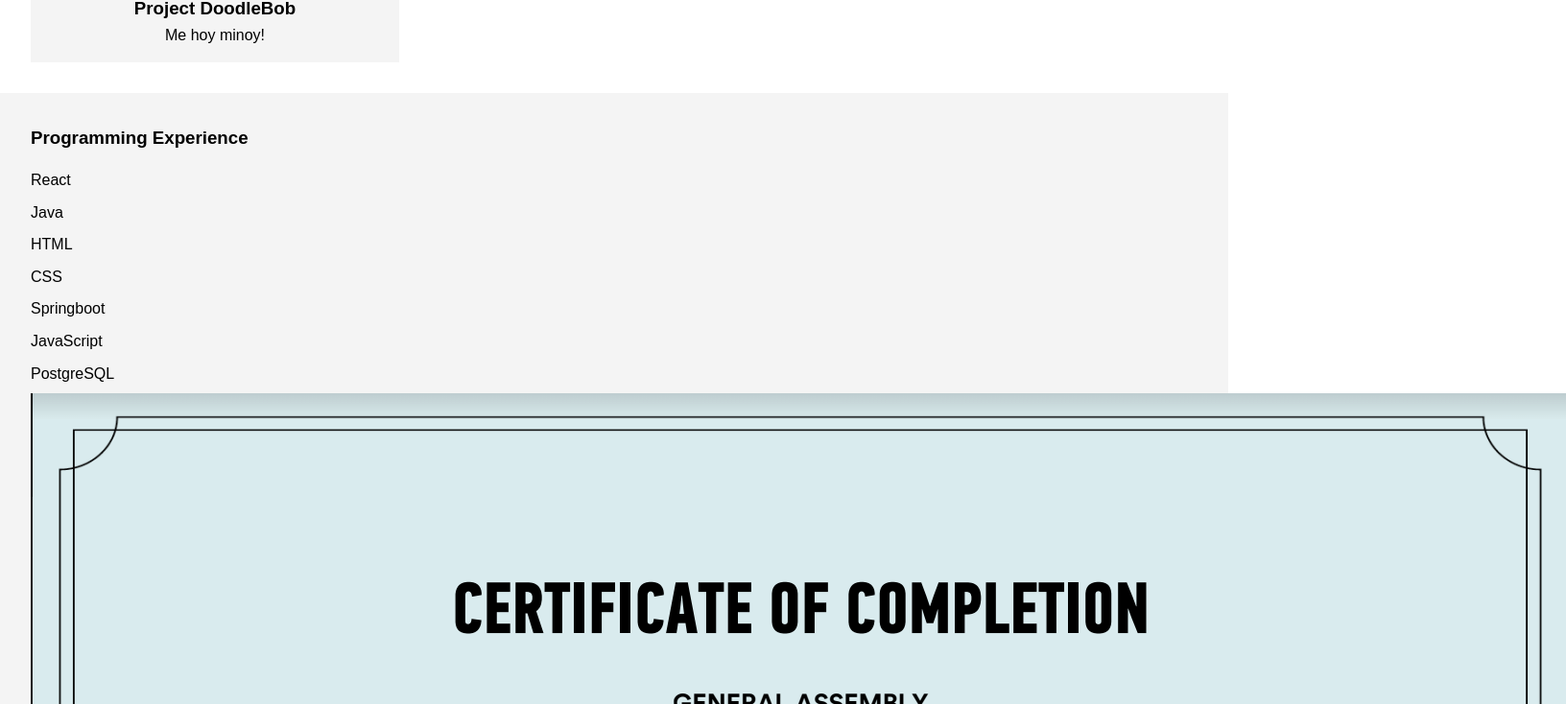
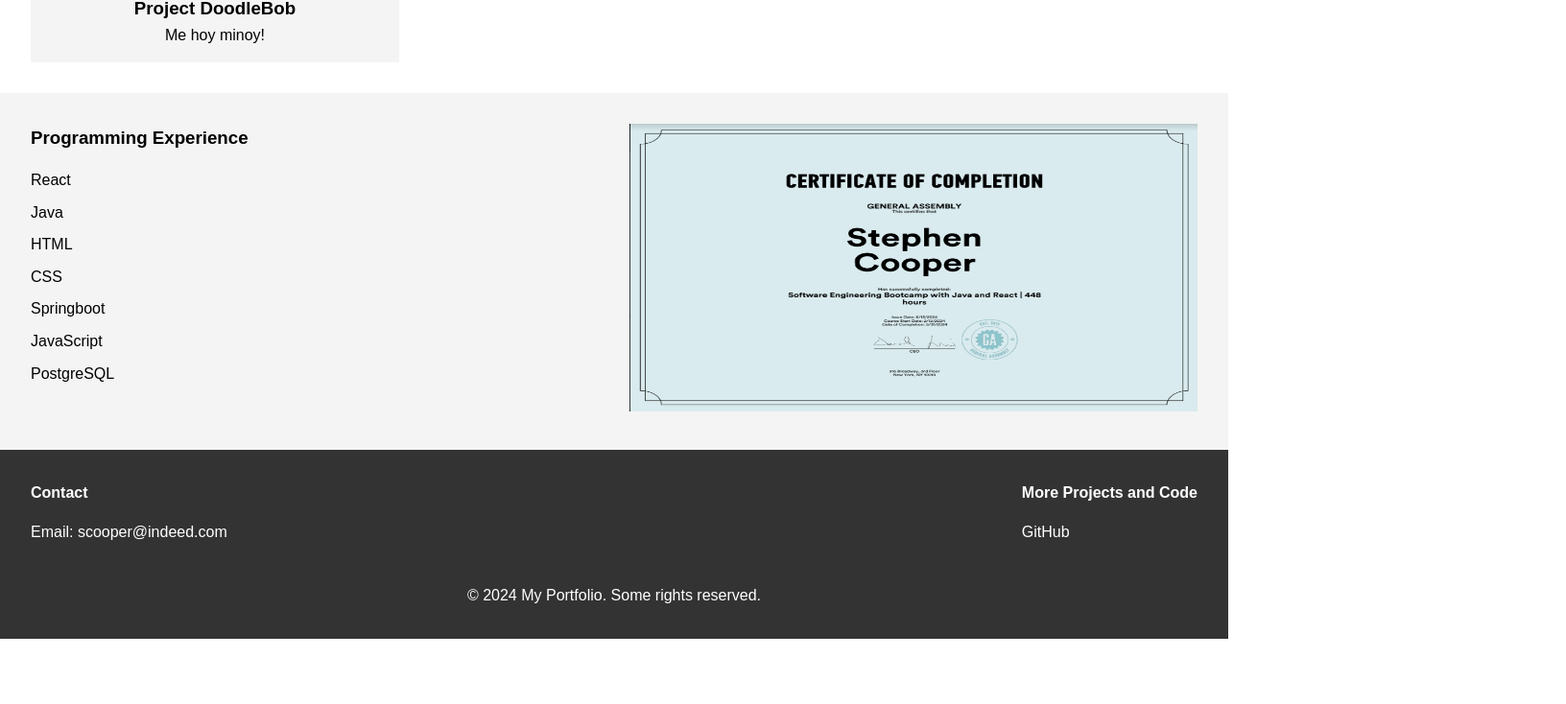
Before and after one commit to s-cooper512/portfolio, a React (Vite) app: page / in a window 1280 px wide. Shown: the part 1754-2488 px from the top of the page at 96% size, 1632 px wide, since content can reach past the window. After the commit the page ends 2420 px from the top, so only its background shows below. Built offline with nearby package versions, Linux system fonts and the light colour scheme.

Commit message:
Adjusted aside 2

```diff
--- a/src/components/Aside.jsx
+++ b/src/components/Aside.jsx
@@ -5,6 +5,7 @@
 function Aside() {
   return (
     <aside>
+      <div className='project-grid'>
       <div>
       <h3>Programming Experience</h3>
       <ul>
@@ -18,7 +19,8 @@
       </ul>
       </div>
       <div>
-        <img src="GACert.png" alt="General Assembly Programming Certificate" />
+        <img src="GACert.png" alt="General Assembly Programming Certificate" height="300px" width="100%"/>
+        </div>
       </div>
     </aside>
   );
```
